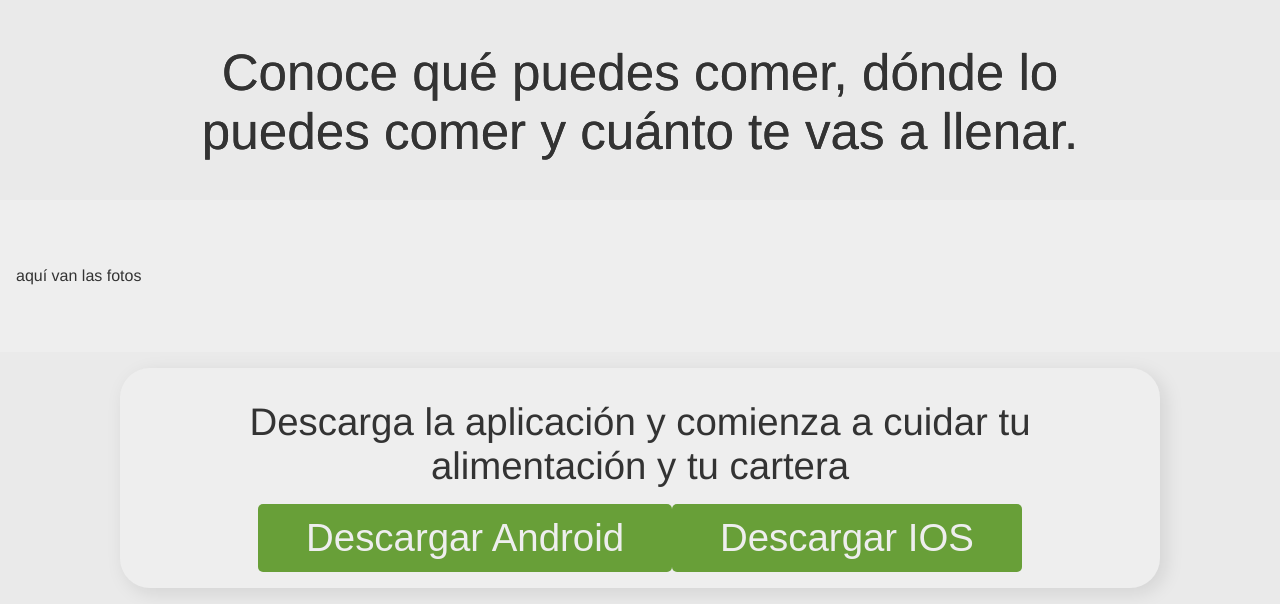
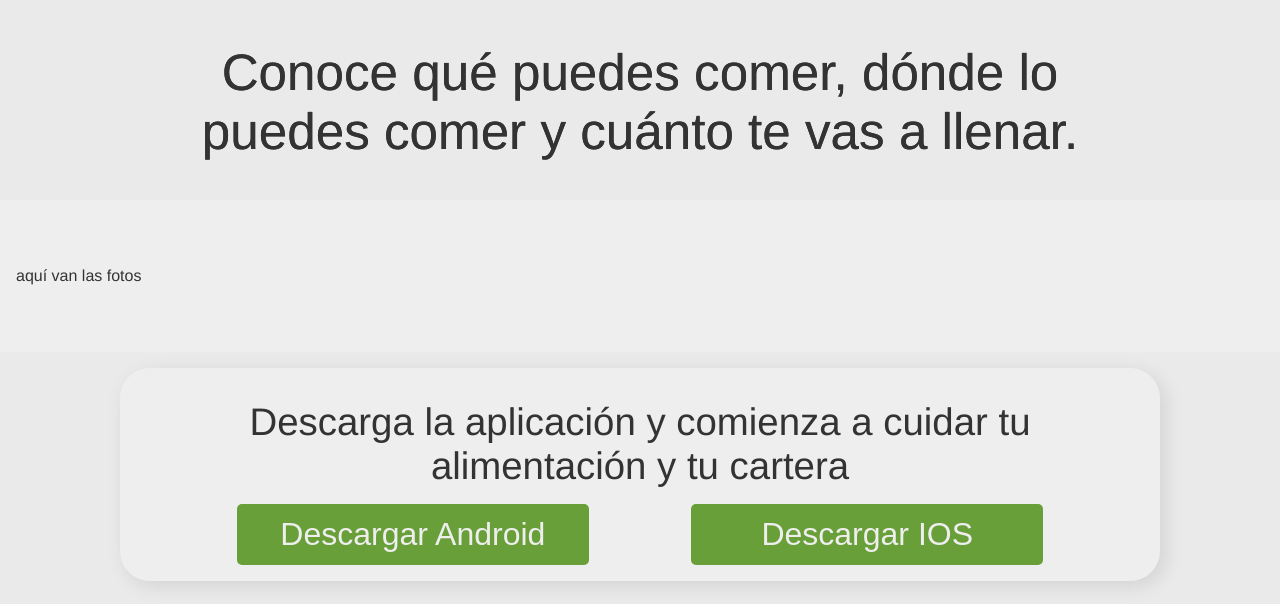
Before and after one commit to Dpalme24/Cometec, a plain HTML site: page index.html in a window 1280 px wide. Shown: the part 441-1045 px from the top of the page. Drawn offline with Linux system fonts and the light colour scheme.

Commit message:
Update myStyle.css

```diff
--- a/myStyle.css
+++ b/myStyle.css
@@ -82,13 +82,15 @@ body {
 a {
 	text-decoration: none;
 	color: var(--shadowColor);
-	font-size: 3vw;
-	padding: 0.75rem 3rem;
+	font-size: 2.5vw;
+	padding: 0.75rem 1rem;
 	border-radius: 5px;
 	font-family: 'Arial', sans-serif;
 	background: var(--descargarColor);
-	border: none;
-	outline: none;
+	width: 25vw;
+	margin-left: 4vw;
+	margin-right: 4vw;
+	text-align: center;
 }
 
 h4 {
@@ -102,4 +104,5 @@ h4 {
 .botones {
 	display: flex;
 	flex-direction: row;
+	item-align: center;
 }
```
